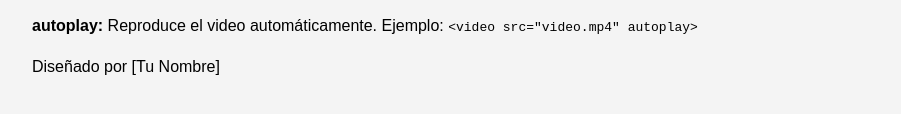
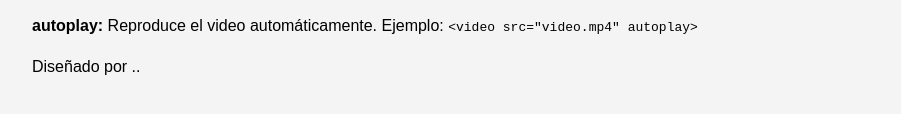
Before and after one commit to BirdMary/propiedades, a plain HTML site: page html.html in a window 1280 px wide. Shown: the part 1568-1682 px from the top of the page, without its empty margins (8-909 px from the left). Drawn offline with Linux system fonts and the light colour scheme.

Commit message:
Update html.html

```diff
--- a/html.html
+++ b/html.html
@@ -77,7 +77,7 @@
         </section>
 
         <footer>
-            <p>Diseñado por [Tu Nombre]</p>
+            <p>Diseñado por ..</p>
         </footer>
     </div>
 </body>
```
